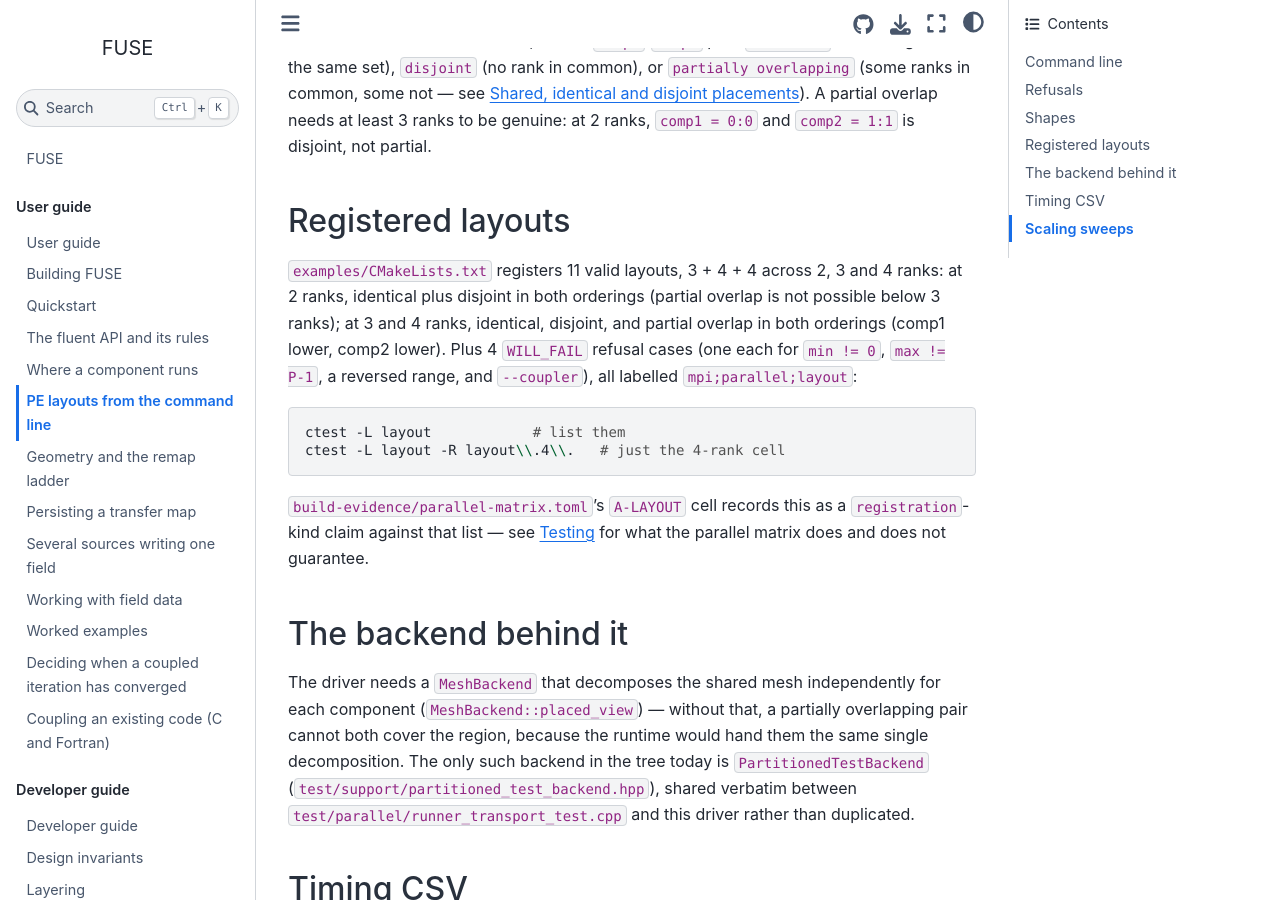
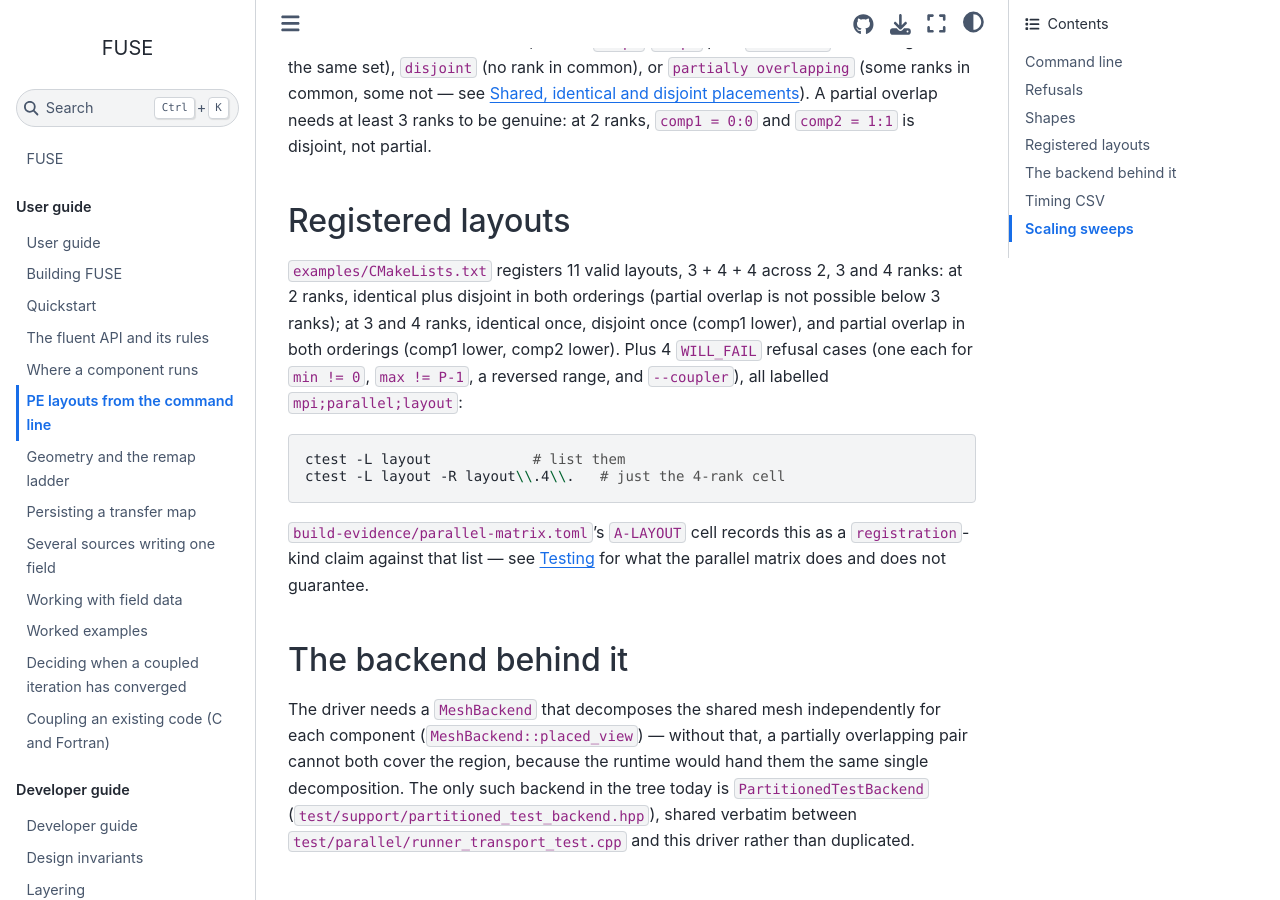
Before and after one commit to vijaysm/fuse, a Sphinx documentation site: the page built from docs/user/layouts.md, in a window 1280 px wide and 900 px high, scrolled down 1760 px. Built offline with Sphinx 7.4.7 and the Sphinx Book theme 1.1.4, drawn with Linux system fonts in a browser that asks for light colours; pages that are not in the unit, such as notebooks, are missing from menus.

Commit message:
State which orderings the registered layouts cover
Only partial overlap is registered in both orderings at three and four ranks.

```diff
--- a/docs/user/layouts.md
+++ b/docs/user/layouts.md
@@ -62,7 +62,8 @@ least 3 ranks to be genuine: at 2 ranks, `comp1 = 0:0` and `comp2 = 1:1` is disj
 
 `examples/CMakeLists.txt` registers 11 valid layouts, 3 + 4 + 4 across 2, 3 and 4 ranks: at 2 ranks,
 identical plus disjoint in both orderings (partial overlap is not possible below 3 ranks); at 3 and
-4 ranks, identical, disjoint, and partial overlap in both orderings (comp1 lower, comp2 lower).
+4 ranks, identical once, disjoint once (comp1 lower), and partial overlap in both orderings (comp1
+lower, comp2 lower).
 Plus 4 `WILL_FAIL` refusal cases (one each for `min != 0`, `max != P-1`, a reversed range, and
 `--coupler`), all labelled `mpi;parallel;layout`:
 
```
